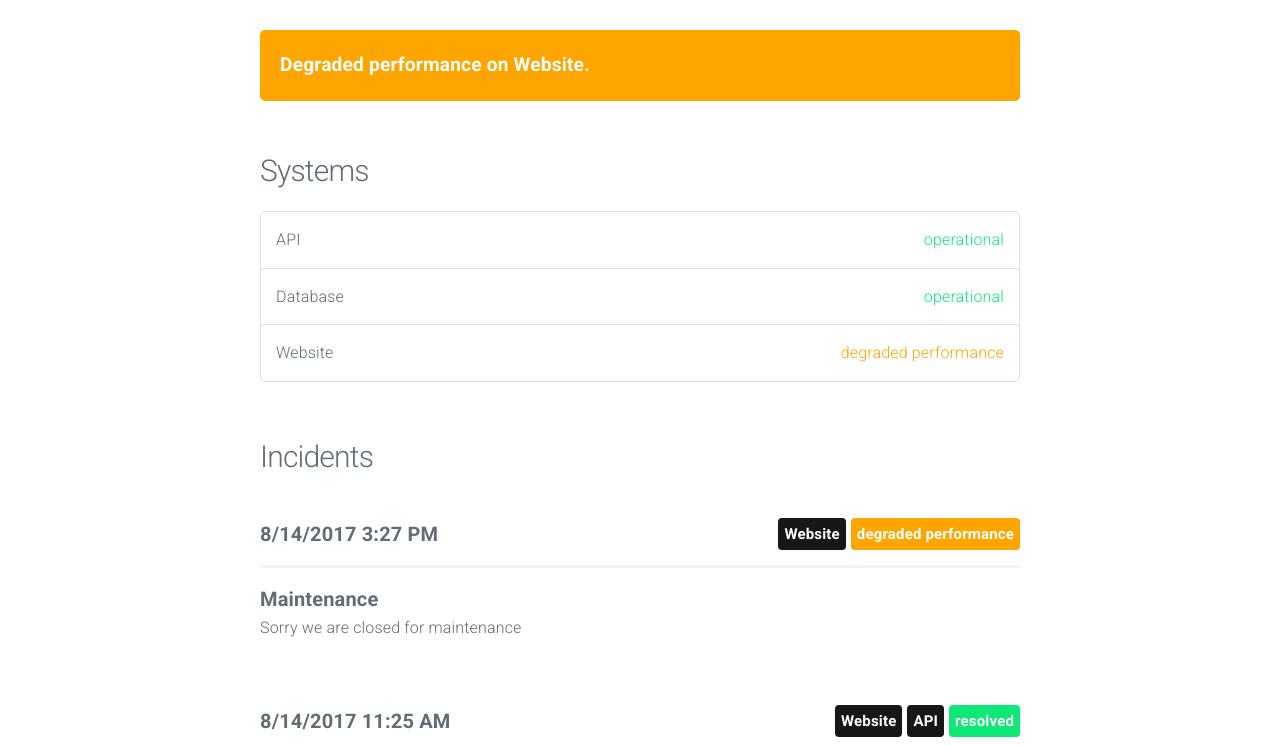
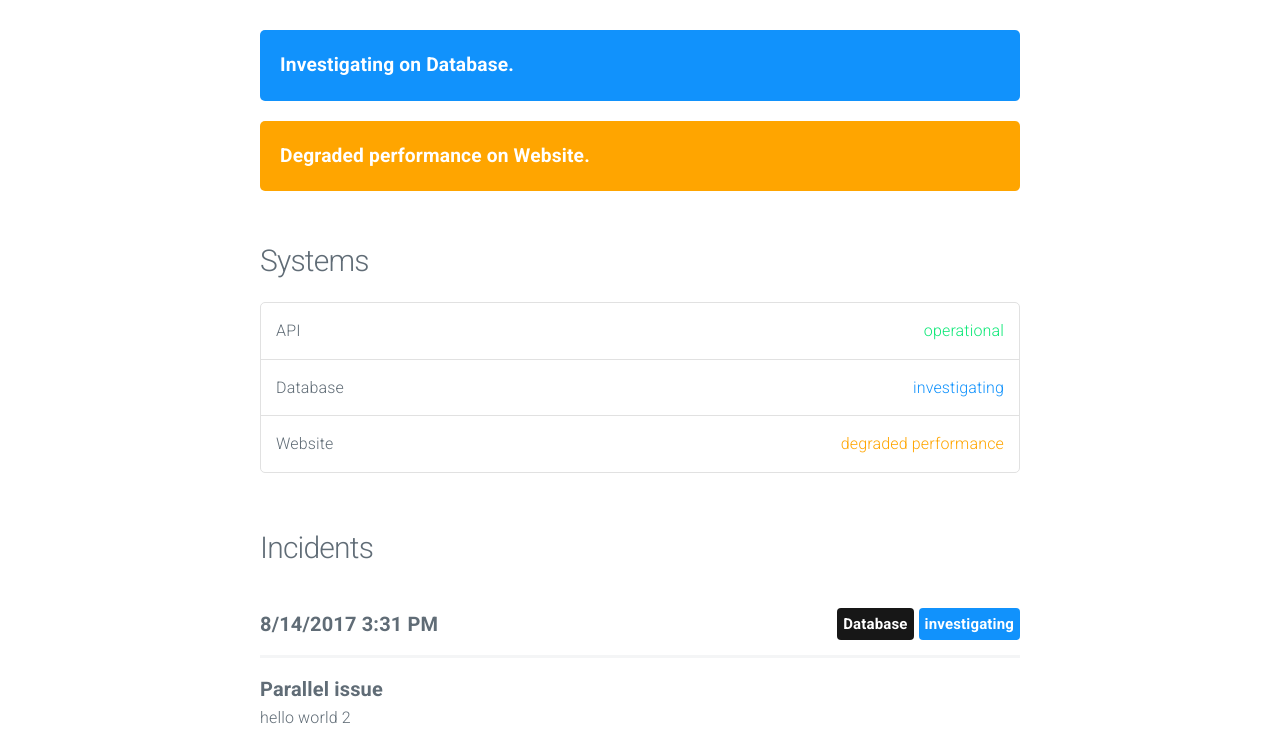
Before and after one commit to bwittwer/mystatuspage, a plain HTML site: page index.html in a window 1280 px wide. Shown: the part 55-800 px from the top of the page. Drawn offline with nearby package versions, Linux system fonts and the light colour scheme; no server answers.

Commit message:
update index

```diff
--- a/index.html
+++ b/index.html
@@ -30,6 +30,10 @@
 			<section class="container" id="main">
 
 
+					<div class="panel investigating">
+						<span data-l10n-id="Investigating">Investigating</span> <span data-l10n-id="on">on</span> Database.
+					</div>
+
 					<div class="panel degraded performance">
 						<span data-l10n-id="Degraded-performance">Degraded performance</span> <span data-l10n-id="on">on</span> Website.
 					</div>
@@ -44,7 +48,7 @@
 					</li>
 
 					<li>
-						Database <span class="status operational" data-l10n-id="operational">operational</span>
+						Database <span class="status investigating" data-l10n-id="investigating">investigating</span>
 					</li>
 
 					<li>
@@ -55,6 +59,23 @@
 
 				<h4 data-l10n-id="incidents">Incidents</h4>
 
+
+					<div class="incident">
+						<span class="date moment">2017-08-14 15:31:54 UTC</span>
+
+
+							<span class="label investigating float-right" data-l10n-id="investigating">investigating</span>
+
+
+							<span class="label system float-right">Database</span>
+
+						<hr/>
+
+						<span class="title">Parallel issue</span>
+						<p>hello world 2</p>
+
+
+					</div>
 
 					<div class="incident">
 						<span class="date moment">2017-08-14 15:27:54 UTC</span>
```
